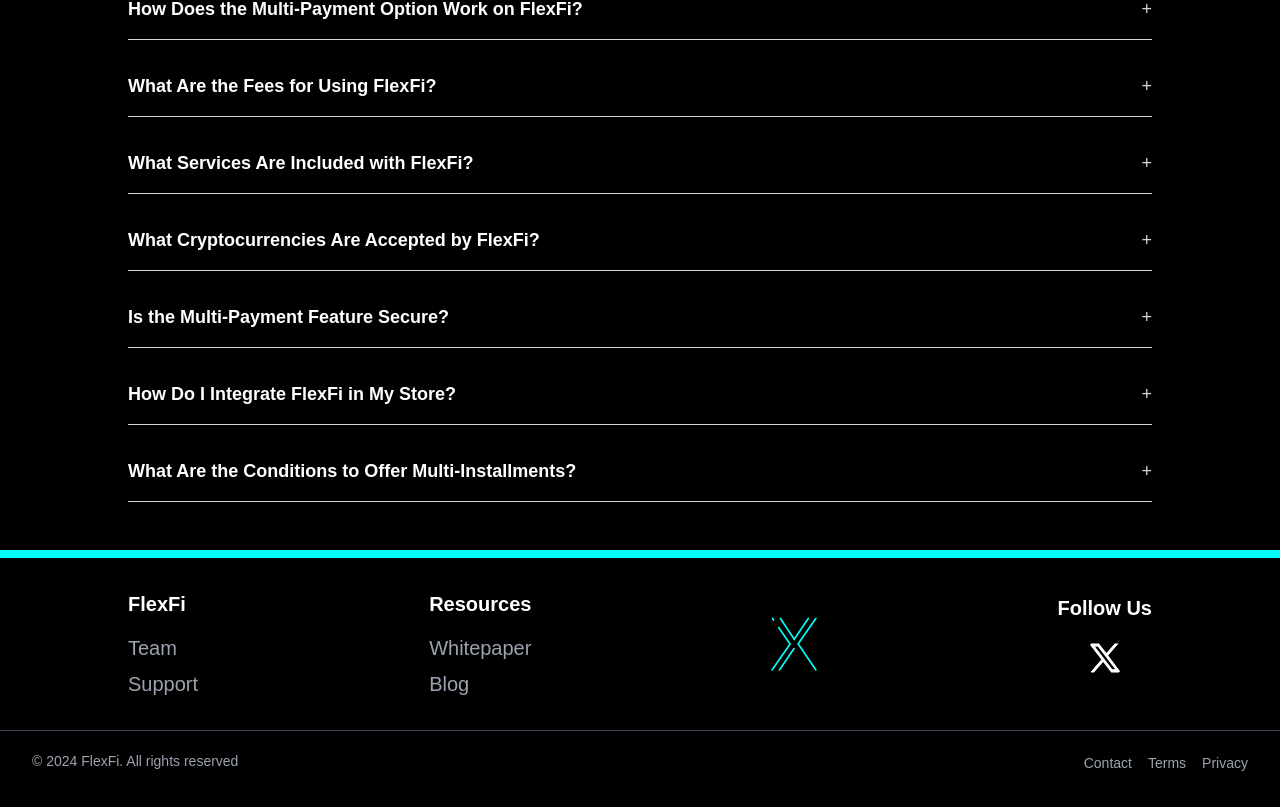
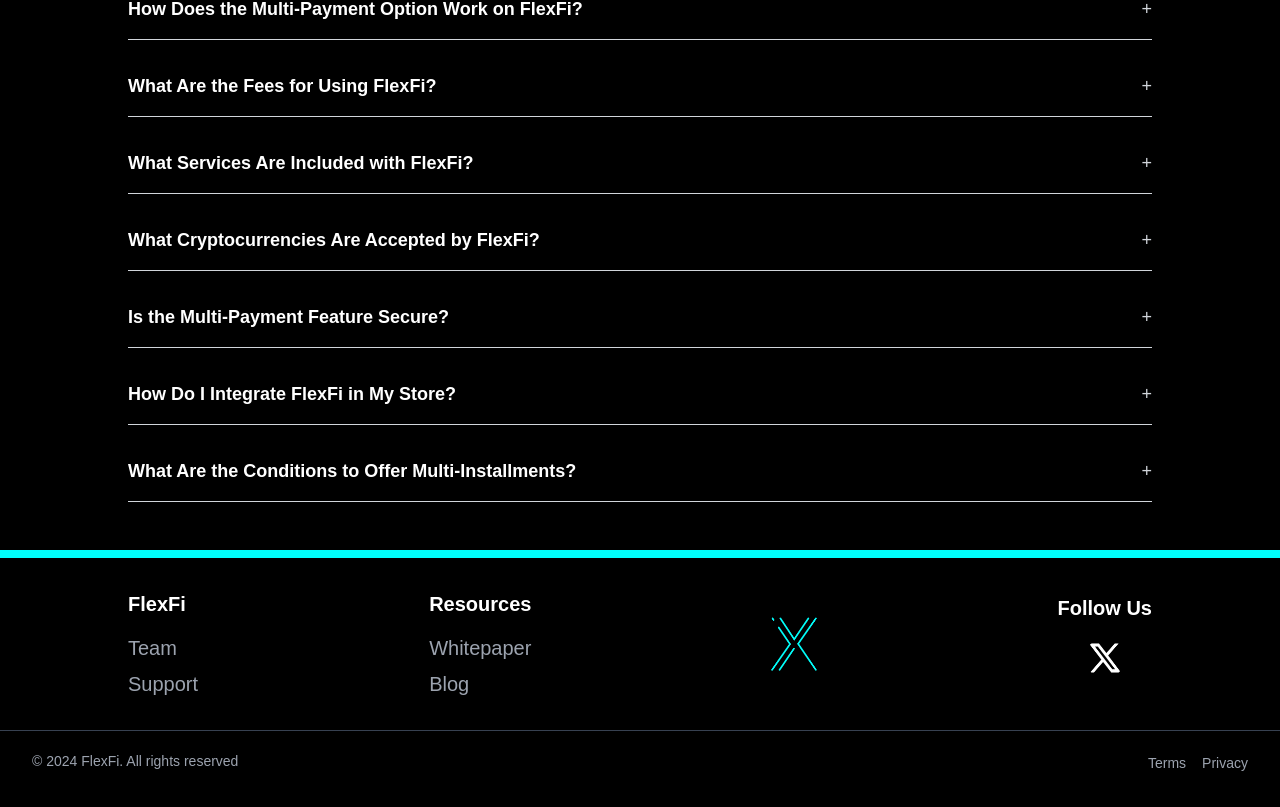
Before and after one commit to MickaelSanches/FlexFi-B-ta, a Next.js app: page / in a window 1280 px wide. Shown: the part 3289-4096 px from the top of the page. Built offline with nearby package versions, Linux system fonts and the light colour scheme; a web font is replaced by a local one.

Commit message:
fix footer

```diff
--- a/src/components/Footer.tsx
+++ b/src/components/Footer.tsx
@@ -87,9 +87,6 @@ const Footer = () => {
           </p>
           <div className="space-x-4">
             <a href="#" className="text-sm text-gray-400 hover:underline">
-              Contact
-            </a>
-            <a href="#" className="text-sm text-gray-400 hover:underline">
               Terms
             </a>
             <a href="#" className="text-sm text-gray-400 hover:underline">
```
